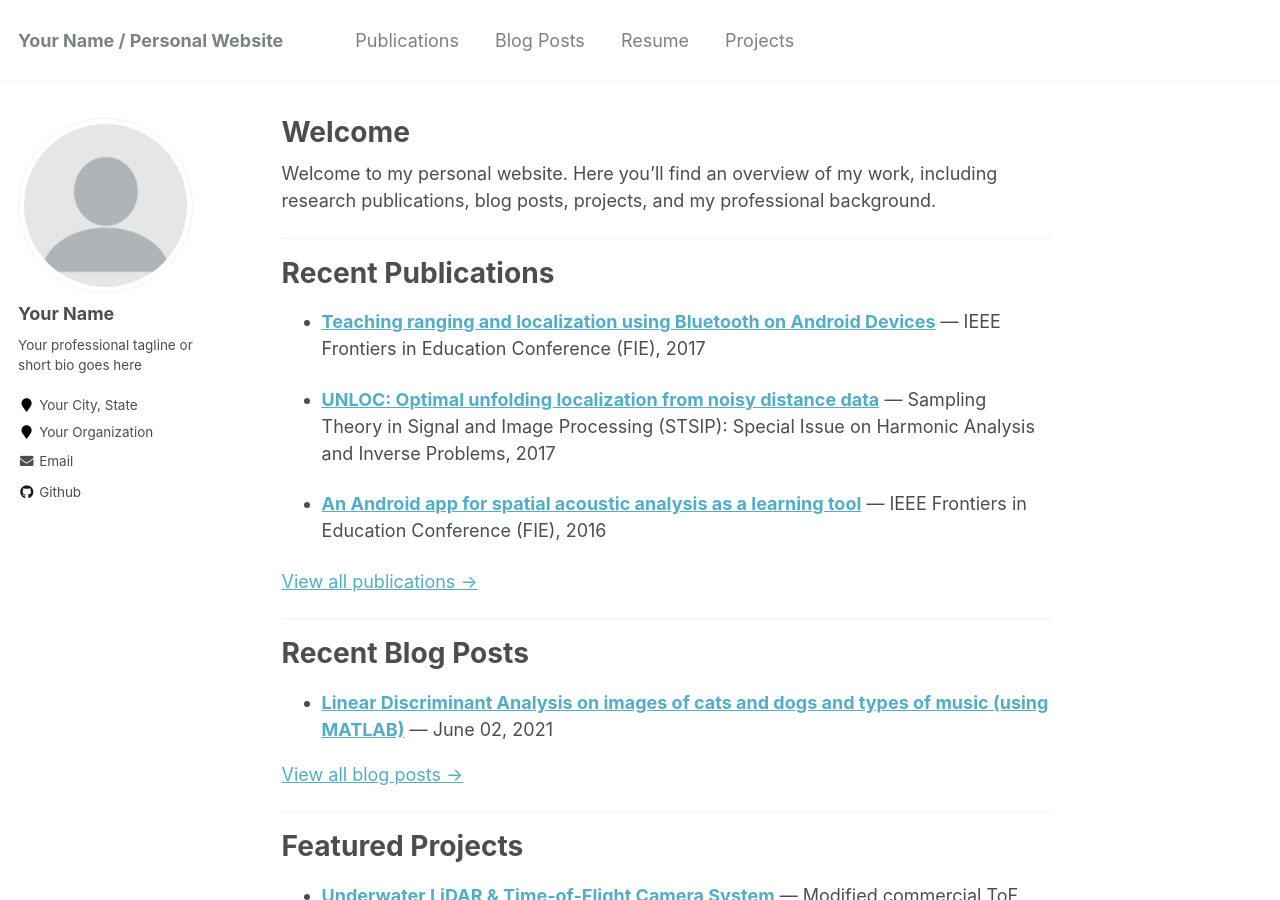
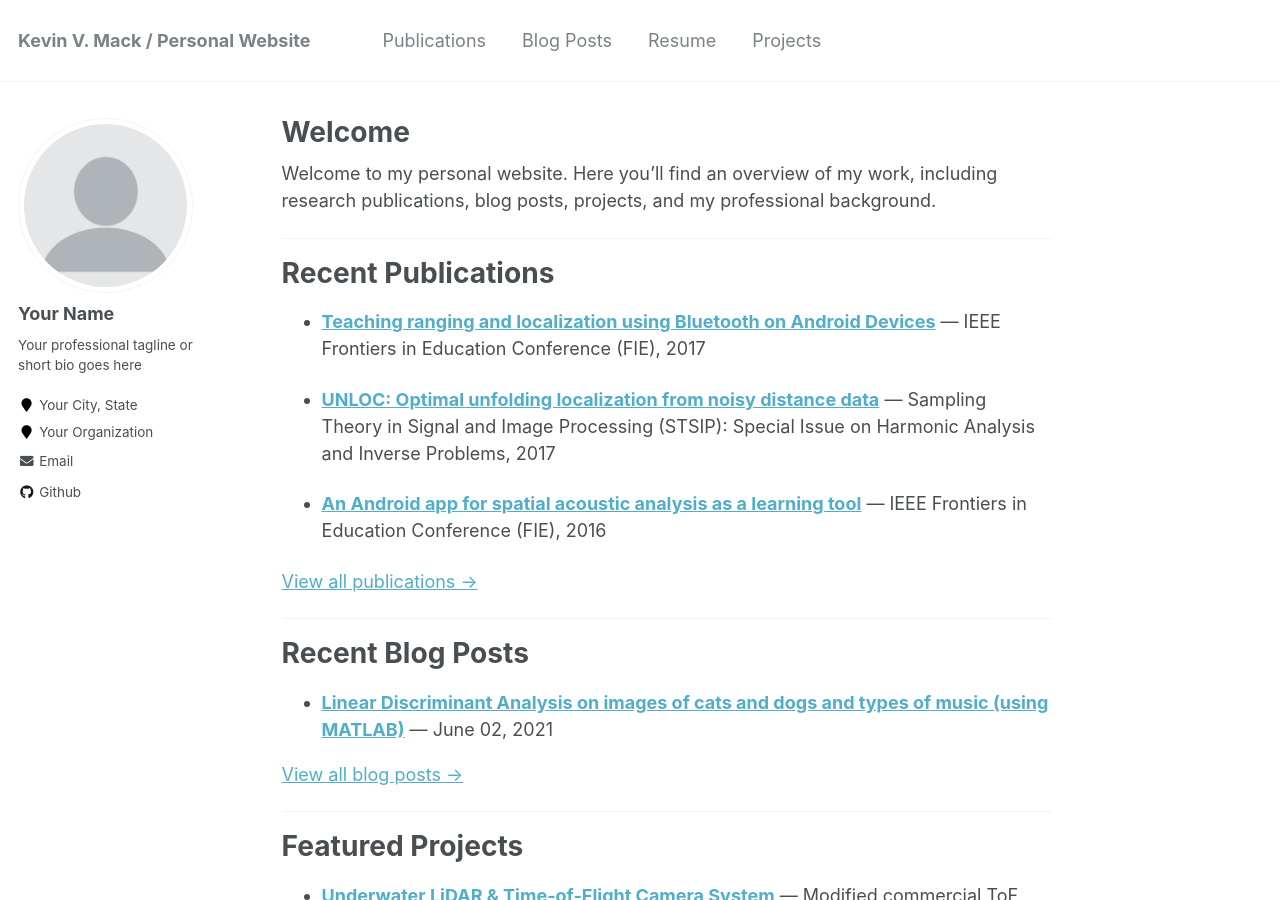
Before and after one commit to mackkv94/mackkv94.github.io, a Jekyll site: the page built from _pages/about.md, in a window 1280 px wide and 900 px high. Built offline with Jekyll 4.4.1, drawn with Linux system fonts in a browser that asks for light colours; some of the changed text lies outside the part shown.

Commit message:
Update site title and name to Kevin V. Mack
Co-Authored-By: Claude Opus 4.6 (1M context) <noreply@anthropic.com>

```diff
--- a/_config.yml
+++ b/_config.yml
@@ -1,8 +1,8 @@
 # Site Settings
 locale                   : "en-US"
-title                    : "Your Name / Personal Website"
+title                    : "Kevin V. Mack / Personal Website"
 title_separator          : "-"
-name                     : &name "Your Name"
+name                     : &name "Kevin V. Mack"
 description              : &description "Professional portfolio and personal website"
 url                      : https://mackkv94.github.io # the base hostname & protocol for your site
 baseurl                  : "" # the subpath of your site, e.g. "/blog"
```
